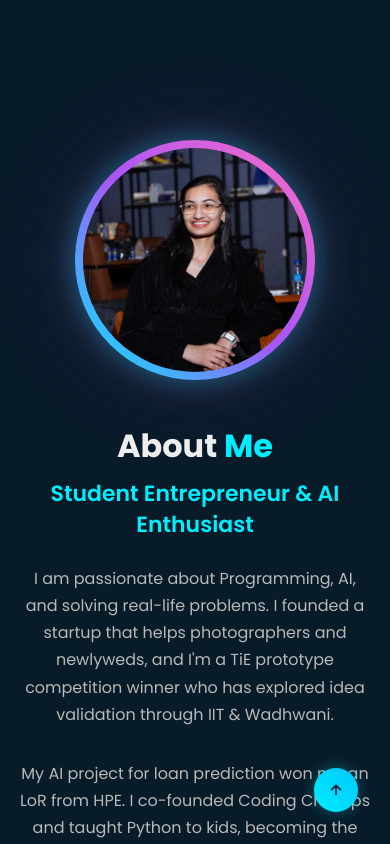
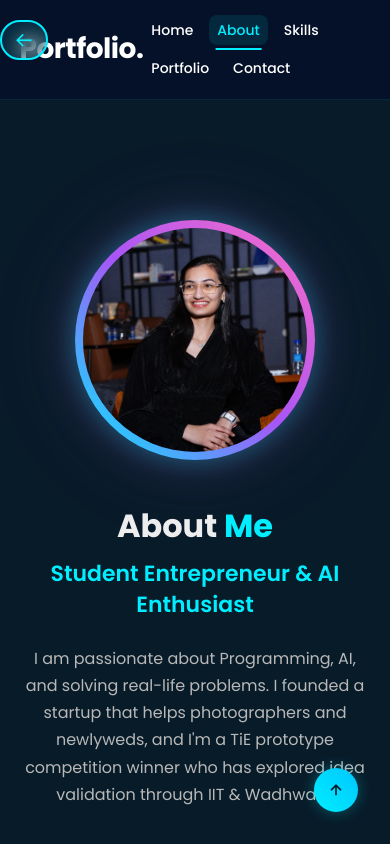
Before and after one commit to Priyal-2005/myportfolionextjs, a Next.js app: page /about in a window 390 px wide. Shown: the top 844 px of the page. Built offline with nearby package versions, Linux system fonts and the light colour scheme.

Commit message:
Add back navigation and fix Portfolio link

```diff
--- a/src/app/about/page.js
+++ b/src/app/about/page.js
@@ -1,6 +1,25 @@
+import Link from 'next/link';
+
 export default function About() {
   return (
     <>
+      <header className="header">
+        <Link href="/" className="logo">Portfolio.</Link>
+
+        <nav className="navbar">
+          <Link href="/" style={{ '--i': 1 }}>Home</Link>
+          <Link href="/about" style={{ '--i': 2 }} className="active">About</Link>
+          <Link href="/skills" style={{ '--i': 3 }}>Skills</Link>
+          <Link href="/" style={{ '--i': 4 }}>Portfolio</Link>
+          <Link href="/#contact" style={{ '--i': 5 }}>Contact</Link>
+        </nav>
+      </header>
+
+      <Link href="/" className="back-arrow">
+        <i className='bx bx-arrow-back'></i>
+        <span>Back to Home</span>
+      </Link>
+
       <section className="about" id="about">
         <div className="about-img">
           <img src="/images/img.jpeg" alt="About Priyal Sarda" />
--- a/src/app/globals.css
+++ b/src/app/globals.css
@@ -84,6 +84,38 @@ body {
 .navbar a:hover::after,
 .navbar a.active::after {
     width: 80%;
+}
+
+/* Back Arrow */
+.back-arrow {
+    position: fixed;
+    top: 100px;
+    left: 2rem;
+    z-index: 1000;
+    display: flex;
+    align-items: center;
+    gap: 0.5rem;
+    padding: 12px 20px;
+    background: rgba(14, 239, 255, 0.1);
+    border: 2px solid #0ef;
+    border-radius: 50px;
+    color: #0ef;
+    text-decoration: none;
+    font-weight: 600;
+    font-size: 16px;
+    transition: all 0.3s ease;
+    backdrop-filter: blur(10px);
+}
+
+.back-arrow:hover {
+    background: #0ef;
+    color: #081b29;
+    transform: translateX(-5px);
+    box-shadow: 0 0 20px rgba(14, 239, 255, 0.5);
+}
+
+.back-arrow i {
+    font-size: 20px;
 }
 
 /* Home Section */
@@ -233,6 +265,7 @@ section {
     text-align: center;
     margin-bottom: 4rem;
     font-weight: 700;
+    margin-top: 120px;
 }
 
 .sub-title span {
@@ -484,6 +517,7 @@ section {
     padding: 80px 10%;
     max-width: 1400px;
     margin: 0 auto;
+    margin-top: 120px;
 }
 
 .main-text {
@@ -610,7 +644,7 @@ section {
     margin: 2rem 0;
 }
 
-.contact-icons i {
+.contact-icons a {
     display: inline-flex;
     justify-content: center;
     align-items: center;
@@ -621,13 +655,14 @@ section {
     border-radius: 50%;
     color: #0ef;
     font-size: 20px;
+    text-decoration: none;
     transition: all 0.3s ease;
     opacity: 0;
     animation: slideLeft 1s ease forwards;
     animation-delay: calc(0.2s * var(--i));
 }
 
-.contact-icons i:hover {
+.contact-icons a:hover {
     background-color: #0ef;
     color: #081b29;
     box-shadow: 0 0 20px rgba(14, 239, 255, 0.5);
@@ -814,6 +849,16 @@ section {
         grid-template-columns: 1fr;
         gap: 3rem;
     }
+
+    .back-arrow {
+        left: 1rem;
+        padding: 10px 16px;
+        font-size: 14px;
+    }
+
+    .back-arrow span {
+        display: none;
+    }
 }
 
 @media (max-width: 768px) {
@@ -922,6 +967,13 @@ section {
     section {
         padding: 60px 5%;
     }
+
+    .back-arrow {
+        top: 80px;
+        left: 1rem;
+        padding: 8px 12px;
+        font-size: 12px;
+    }
 }
 
 @media (max-width: 480px) {
@@ -971,4 +1023,12 @@ section {
         font-size: 14px;
         padding: 4px 8px;
     }
+
+    .back-arrow {
+        position: relative;
+        top: auto;
+        left: auto;
+        margin: 20px auto;
+        display: inline-flex;
+    }
 }
```
Also changed, not shown: src/app/projects/page.js (+18 -1 lines), src/app/skills/page.js (+18 -1 lines).
